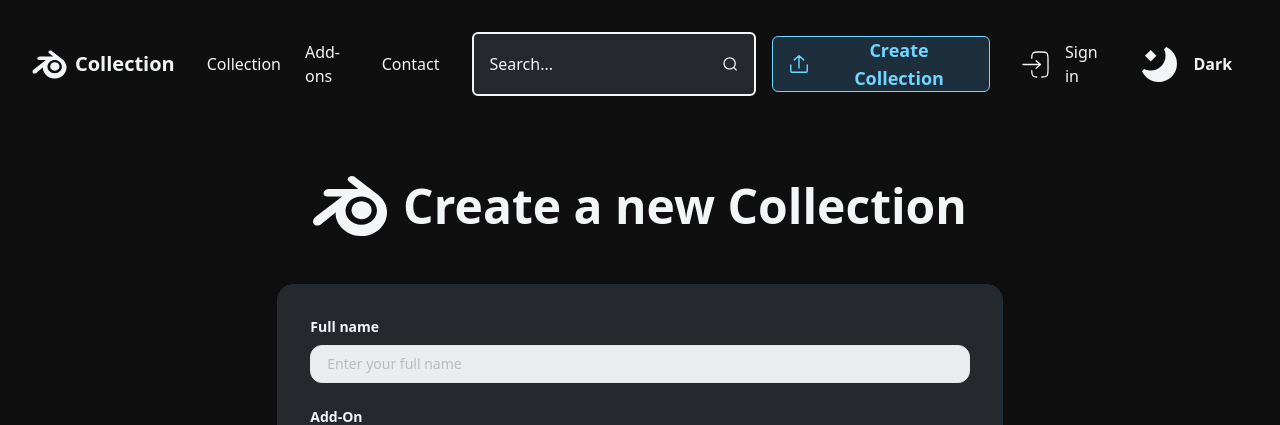
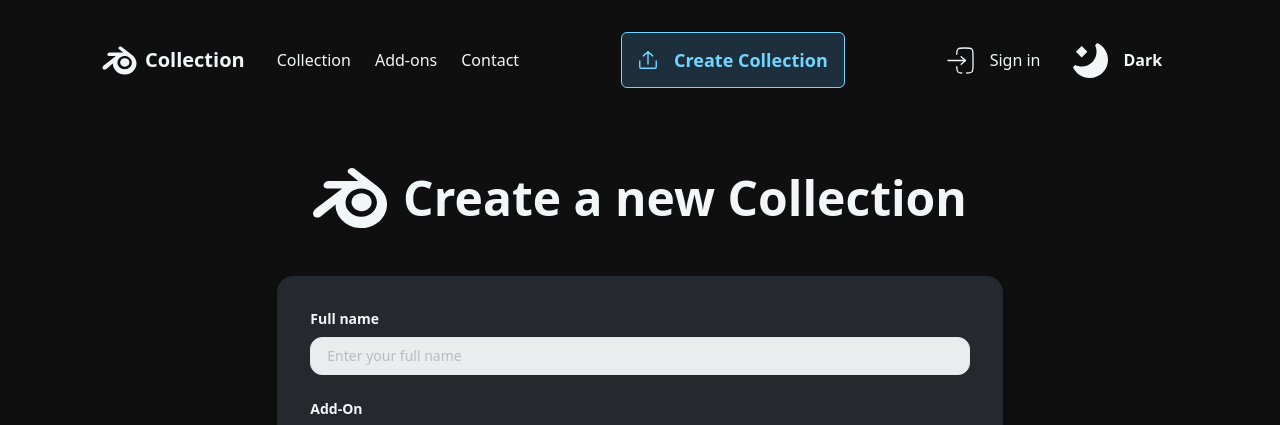
Before and after one commit to LINDECKER-Charles/BlenderAdd-OnListe, a Symfony app: template app_blenderCollection/templates/collection/add.html.twig in a window 1280 px wide. Shown: the top 425 px of the page. Run offline with Twig, Linux system fonts and the light colour scheme; the template is opened without the code that fills it, so the values that code supplies are empty; some libraries are stand-ins or nearby versions.

Commit message:
Retrait(temporaire) de la barre de recherche

```diff
--- a/app_blenderCollection/templates/partials/header.html.twig
+++ b/app_blenderCollection/templates/partials/header.html.twig
@@ -14,17 +14,17 @@
             <div class=" flex flex-row gap-6 items-center">
                 <a href="{{ path('app_collection')}}" class="relative after:content-[''] after:absolute after:left-0 after:-bottom-0.5 after:h-0.5 after:w-0 after:bg-blue-500 after:transition-all after:duration-300 hover:after:w-full hover:text-blue-500 active:scale-95 active:after:bg-blue-600">Collection</a>
                 <a href="https://extensions.blender.org/add-ons/" class="relative after:content-[''] after:absolute after:left-0 after:-bottom-0.5 after:h-0.5 after:w-0 after:bg-blue-500 after:transition-all after:duration-300 hover:after:w-full hover:text-blue-500 active:scale-95 active:after:bg-blue-600" target="_blank">Add-ons</a>
-                <a href="{{ path('app_contact') }}" class="relative after:content-[''] after:absolute after:left-0 after:-bottom-0.5 after:h-0.5 after:w-0 after:bg-blue-500 after:transition-all after:duration-300 hover:after:w-full hover:text-blue-500 active:scale-95 active:after:bg-blue-600">Contact </a>
+                <a href="{{ path('app_contact') }}" class="relative after:content-[''] after:absolute after:left-0 after:-bottom-0.5 after:h-0.5 after:w-0 after:bg-blue-500 after:transition-all after:duration-300 hover:after:w-full hover:text-blue-500 active:scale-95 active:after:bg-blue-600">Contact</a>
             </div>
         </div>
         <div class=" flex flex-row gap-4 items-center">
             {# Creation Collection #}
-            <div class="flex flex-row justify-between items-center bg-white dark:bg-grey-950 px-4 rounded-md border-2 h-16 border-grey-300 dark:border-white min-h-14 transition-colors duration-300">
+{#             <div class="flex flex-row justify-between items-center bg-white dark:bg-grey-950 px-4 rounded-md border-2 h-16 border-grey-300 dark:border-white min-h-14 transition-colors duration-300">
                 <input type="text" name="search" id="search" placeholder="Search..." class="bg-white dark:bg-grey-950 text-grey-950 dark:text-white placeholder:text-grey-500 dark:placeholder:text-white focus:outline-none w-full transition-colors duration-300"/>
                 <svg width="16" height="16" viewBox="0 0 16 16" fill="currentColor" class="text-grey-500 dark:text-white ml-2 transition-colors duration-300" xmlns="http://www.w3.org/2000/svg">
                     <path d="M0.5 7.33443C0.5 11.1029 3.56592 14.1689 7.33443 14.1689C8.96457 14.1689 10.463 13.5949 11.639 12.6388L14.5002 15.5L15.5 14.5002L12.6388 11.6389C13.5949 10.463 14.1689 8.9646 14.1689 7.33446C14.1689 3.56592 11.1029 0.5 7.33443 0.5C3.56592 0.5 0.5 3.56592 0.5 7.33443ZM12.7549 7.33443C12.7549 10.3232 10.3232 12.7549 7.33443 12.7549C4.34562 12.7549 1.91401 10.3233 1.91401 7.33443C1.91401 4.3456 4.34562 1.91401 7.33443 1.91401C10.3232 1.91401 12.7549 4.34563 12.7549 7.33443Z"/>
                 </svg>
-            </div>
+            </div> #}
             {# CA Creation Collection #}
             <a id="createCollectionBtn" href="{{ path('create_collection') }}" class="">
                 <div class="flex flex-row justify-center items-center gap-4 bg-white dark:bg-grey-800 rounded-md p-4 max-h-14 transition-colors duration-300 border border-blue-600 dark:border-grey-700">
```
